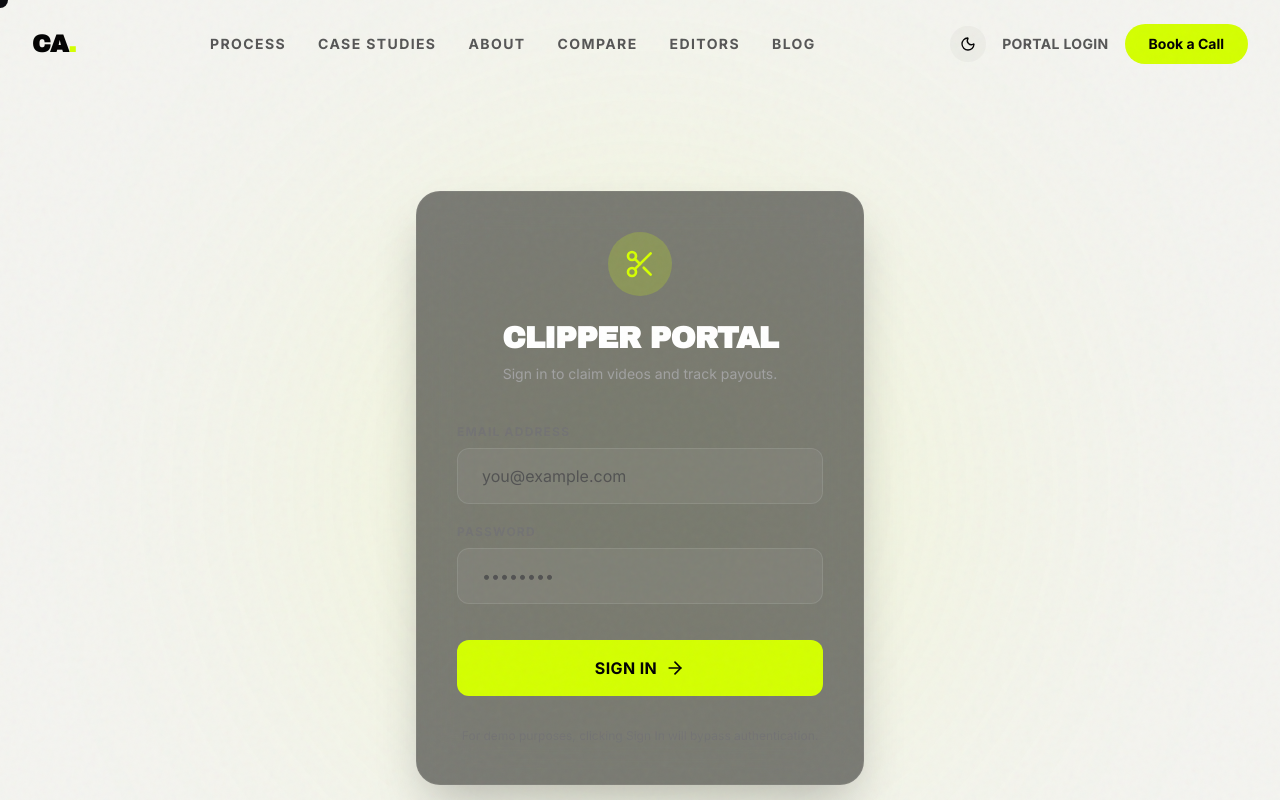
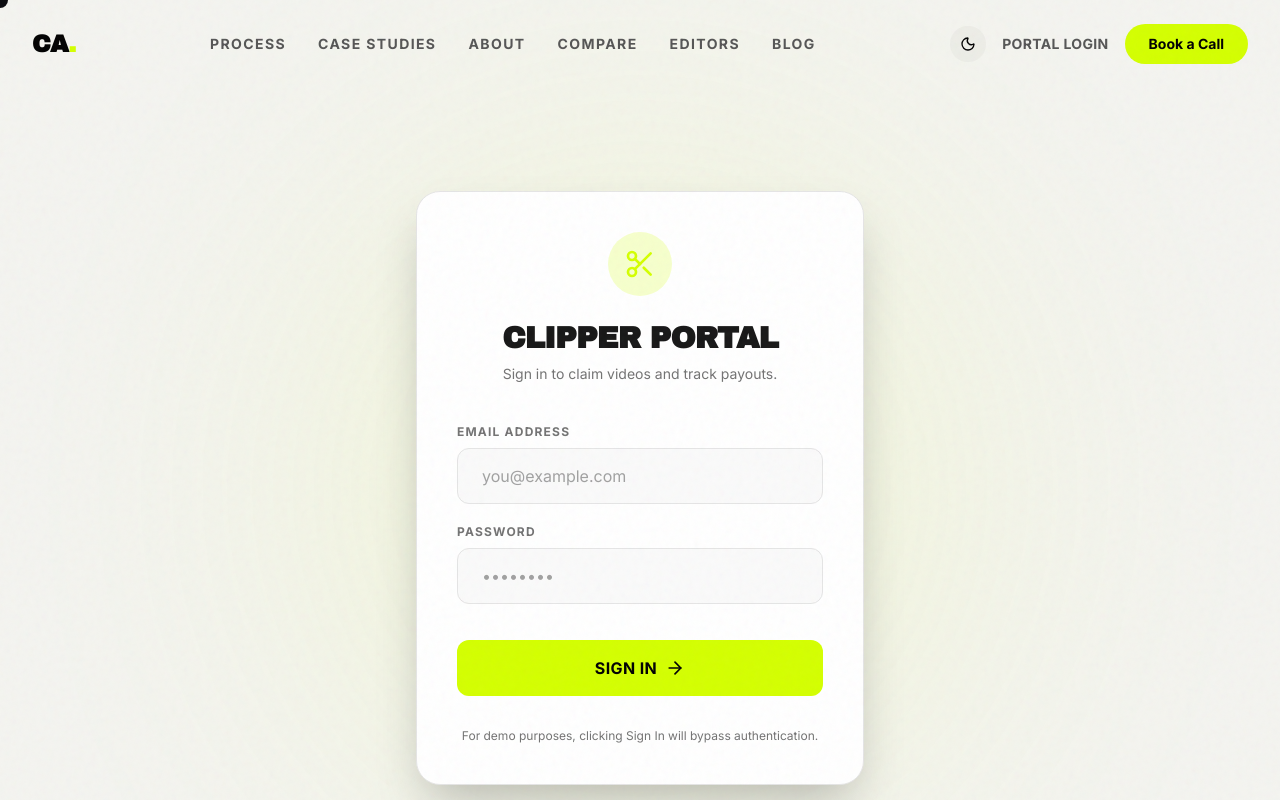
Before and after one commit to Alok00111/clip-farming, a Next.js app: page /portal/login in a window 1280 px wide. Shown: the top 800 px of the page. Built offline with nearby package versions, Linux system fonts and the light colour scheme.

Commit message:
Fix login page styling in Light Mode

```diff
--- a/src/app/portal/login/page.tsx
+++ b/src/app/portal/login/page.tsx
@@ -9,15 +9,15 @@ export default function LoginPage() {
         <div className="h-[40rem] w-[40rem] rounded-full bg-accent blur-[150px]" />
       </div>
 
-      <div className="relative z-10 w-full max-w-md rounded-3xl border border-white/5 bg-black/50 p-10 shadow-2xl backdrop-blur-xl">
+      <div className="relative z-10 w-full max-w-md rounded-3xl border border-neutral-200 bg-white p-10 shadow-2xl backdrop-blur-xl dark:border-white/5 dark:bg-black/50">
         <div className="mb-10 flex flex-col items-center text-center">
           <div className="flex h-16 w-16 items-center justify-center rounded-full bg-accent/20">
             <Scissors className="h-8 w-8 text-accent" />
           </div>
-          <h1 className="mt-6 font-display text-3xl font-bold uppercase tracking-tight text-white">
+          <h1 className="mt-6 font-display text-3xl font-bold uppercase tracking-tight text-neutral-900 dark:text-white">
             Clipper Portal
           </h1>
-          <p className="mt-2 text-sm text-neutral-400">
+          <p className="mt-2 text-sm text-neutral-500 dark:text-neutral-400">
             Sign in to claim videos and track payouts.
           </p>
         </div>
@@ -30,7 +30,7 @@ export default function LoginPage() {
             <input
               type="email"
               placeholder="you@example.com"
-              className="h-14 w-full rounded-xl border border-white/10 bg-white/5 px-6 text-white placeholder-neutral-600 outline-none transition-colors focus:border-accent focus:bg-white/10"
+              className="h-14 w-full rounded-xl border border-neutral-200 bg-neutral-50 px-6 text-neutral-900 placeholder-neutral-400 outline-none transition-colors focus:border-accent focus:bg-white dark:border-white/10 dark:bg-white/5 dark:text-white dark:placeholder-neutral-600 dark:focus:bg-white/10"
               required
             />
           </div>
@@ -41,7 +41,7 @@ export default function LoginPage() {
             <input
               type="password"
               placeholder="••••••••"
-              className="h-14 w-full rounded-xl border border-white/10 bg-white/5 px-6 text-white placeholder-neutral-600 outline-none transition-colors focus:border-accent focus:bg-white/10"
+              className="h-14 w-full rounded-xl border border-neutral-200 bg-neutral-50 px-6 text-neutral-900 placeholder-neutral-400 outline-none transition-colors focus:border-accent focus:bg-white dark:border-white/10 dark:bg-white/5 dark:text-white dark:placeholder-neutral-600 dark:focus:bg-white/10"
               required
             />
           </div>
```
